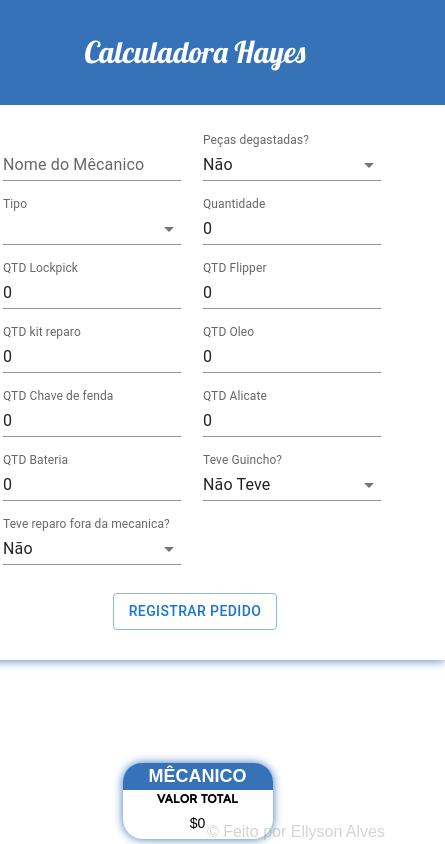
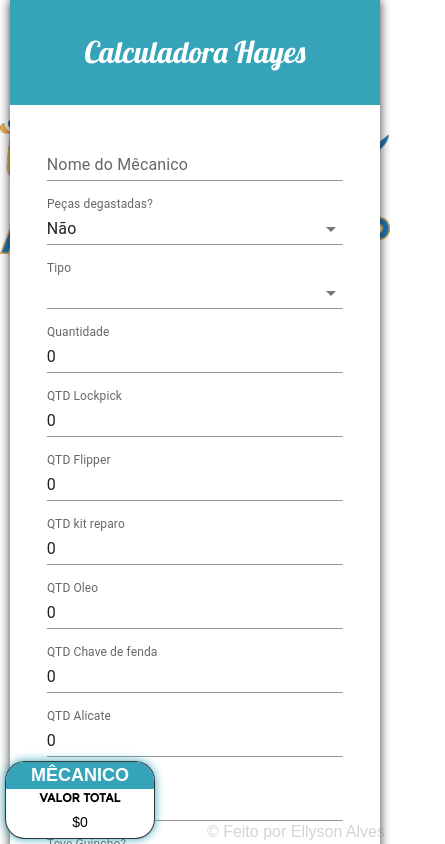
Before and after one commit to yunorp/hayes-v3, a Next.js app: page / in a window 390 px wide. Shown: the top 844 px of the page, 445 px wide, since content can reach past the window. Built offline with nearby package versions, Linux system fonts and the light colour scheme.

Commit message:
feature: Mobile Layout

```diff
--- a/src/pages/index.module.css
+++ b/src/pages/index.module.css
@@ -12,7 +12,7 @@
 }
 
 .main{
-    --primary: #3572b8;
+    --primary: #35a4b8;
     width: 100%;
     height: 100vh;
     display: flex;
@@ -22,24 +22,27 @@
 
   }
   .main .containerBox{
-    width: 500px;;
+    width: 650px;
+    display: flex;
+    justify-content: center;
+    align-items: center;
   }
   .main .containerBox > .box1{
-    width: 500px;
+    width: 700px;
     height: auto;
     display: flex;
     flex-direction: column;
     align-items:center;
     background-color: white;
     border-radius: 40px;
-    box-shadow: 0px 0px 10px 0px var(--primary);
+    box-shadow: 0px 0px 10px 0px rgba(37, 35, 35, 0.904);
     margin-bottom: 30px;
   }
   .main .box2{
     height: auto;
     padding-bottom: 20px;
     display: grid;
-    grid-template-columns: 200px 200px;
+    grid-template-columns: 200px 200px 200px;
     justify-content: center;
     align-items:center;
     background-color: white;
@@ -77,6 +80,7 @@
   .boxTotal{
     width: 150px;
     height: auto;
+    border: 1px solid rgba(37, 35, 35, 0.904);
     border-radius: 20px;
     text-align: center;
     background-color: white;
@@ -115,11 +119,11 @@
     width:100%;
     display: flex;
     justify-content: center;
-    grid-column: span 2;
+    grid-column: span 3;
     padding-top: 20px;
   }
   .assinatura{
-    position: absolute;
+    position: fixed;
     right: 0;
     bottom: 0;
     padding-right: 5px;
@@ -143,7 +147,12 @@
     .boxTitulo{
       border-radius: 0;
     }
+    .containerBox{
+      width: 100%!important;
+    }
     .box1{
+        display: flex!important;
+        flex-direction: column!important;
         width: 100%!important;
         border-radius: 0!important;
         height: auto!important;
@@ -152,14 +161,22 @@
         border-radius: 0;
     }
     .boxInputs1{
-        flex-direction: column;
-        align-items: center;
+        width: 100%!important;
+        height: auto!important;
+        display: flex!important;
+        flex-direction: column!important;
+        align-items: center!important;
         padding-top: 10px!important;
         padding-bottom: 10px!important;
     }
     .box2{
         width: 100%!important;
         border-radius: 0!important;
+        display: flex!important;
+        flex-direction: column!important;
+    }
+    .box2 > div{
+      width: 80%;
     }
     .boxInputs2{
         width: 100%!important;
@@ -177,6 +194,11 @@
     .sectionTotal{
         width: 100%!important;
         display: flex!important;
-        justify-content: center;
+        justify-content: start;
+        position:fixed;
+    }
+    .btnBox{
+      width: 100%;
+      justify-content: flex-end;
     }
   }
```
